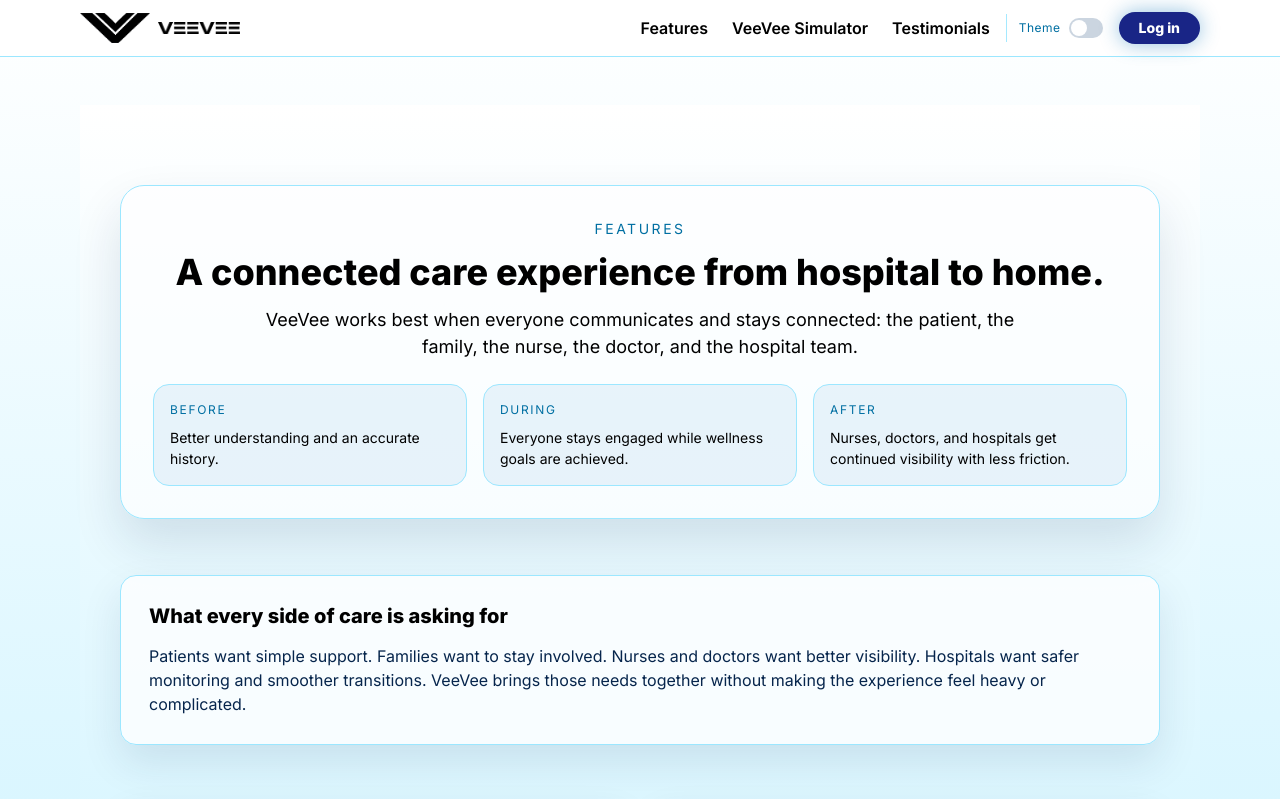
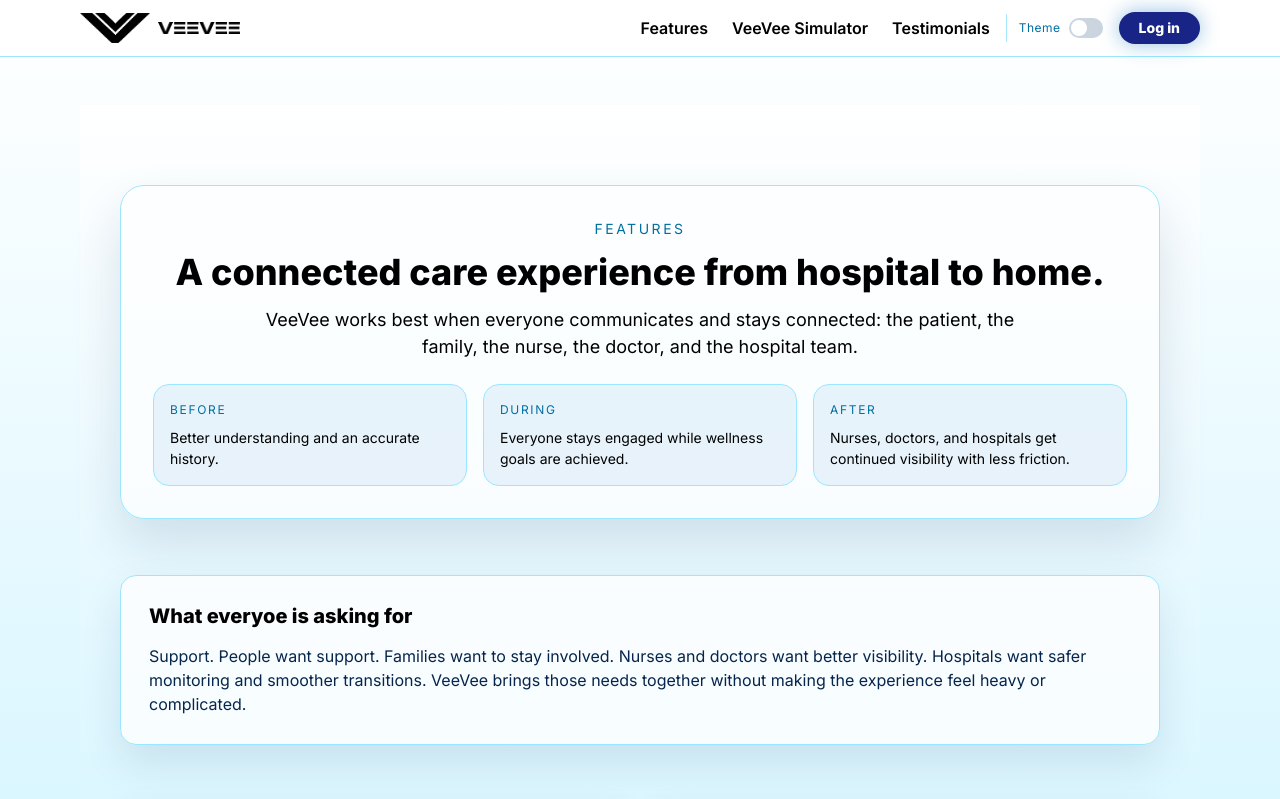
Before and after one commit to cdgonzal/myveevee, a React (Vite) app: page /features in a window 1280 px wide. Shown: the top 799 px of the page. Built offline with nearby package versions, Linux system fonts and the light colour scheme.

Commit message:
CodexAuto: features copy #3

```diff
--- a/src/pages/Features.tsx
+++ b/src/pages/Features.tsx
@@ -183,10 +183,10 @@
         >
           <Stack spacing={4}>
             <Heading as="h2" size="md">
-              What every side of care is asking for
+              What everyoe is asking for
             </Heading>
             <Text color={muted}>
-              Patients want simple support. Families want to stay involved. Nurses and doctors want better visibility. Hospitals want safer monitoring and smoother transitions. VeeVee brings those needs together without making the experience feel heavy or complicated.
+              Support. People want support. Families want to stay involved. Nurses and doctors want better visibility. Hospitals want safer monitoring and smoother transitions. VeeVee brings those needs together without making the experience feel heavy or complicated.
             </Text>
           </Stack>
         </Box>
```
